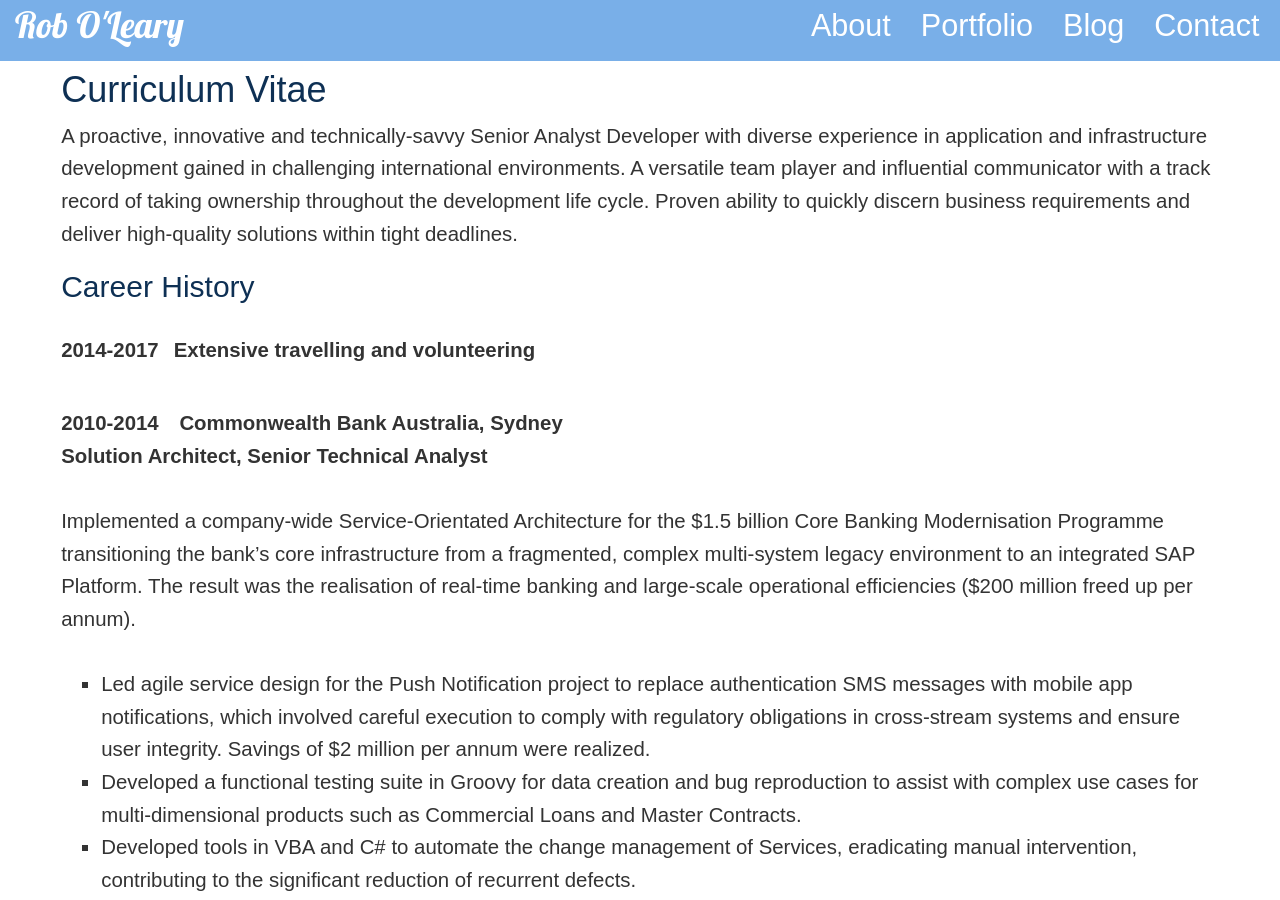
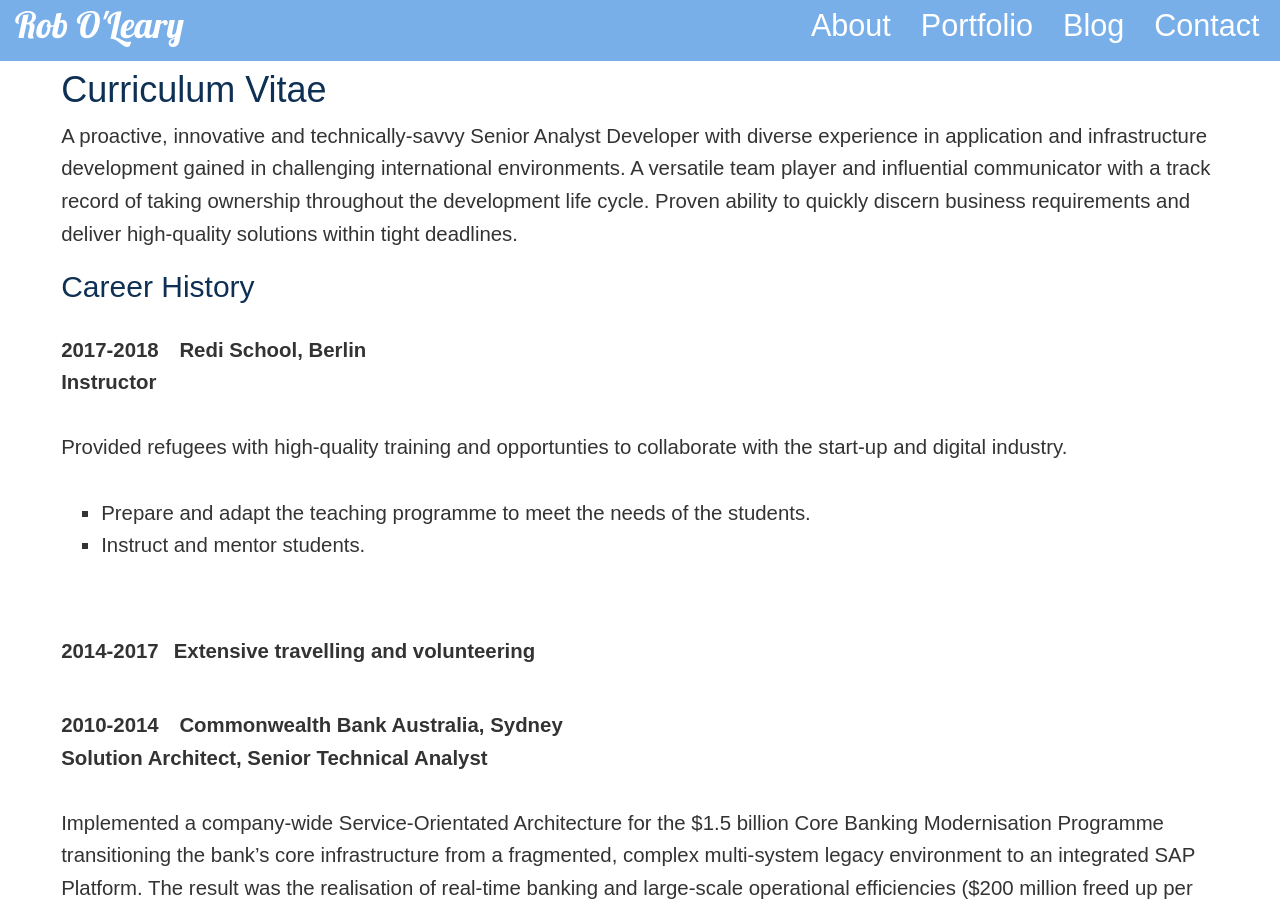
Before and after one commit to robole/robole.github.io, a Jekyll site: the page built from _pages/cv.html, in a window 1280 px wide and 900 px high. Built offline with Jekyll 4.4.1, drawn with Linux system fonts in a browser that asks for light colours; nearby versions of some CDN libraries.

Commit message:
fix arrows

```diff
--- a/_includes/portfolio.html
+++ b/_includes/portfolio.html
@@ -54,7 +54,7 @@
           <div class="portfolio-item-arrow">
             <span class="fas fa-arrow-circle-right"></span>
           </div>
-          <figcaption>Java Instructor</figcaption>
+          <figcaption>Java Training</figcaption>
           </a>
         </figure>
         <h2>Professional Training</h2>
@@ -78,7 +78,7 @@
           <a href="/invoicing-framing-business">
             <img style="background-image:url(/assets/img/portfolio/invoicing-cover.svg)" src="/assets/img/tree-400x400.png" class="portfolio-img portfolio-invoicing" alt="frame experts studio"/>
           <div class="portfolio-item-arrow">
-            <span class="fab fa-arrow-circle-right"></span>
+            <span class="fas fa-arrow-circle-right"></span>
           </div>
           <figcaption>Invoicing</figcaption>
           </a>
@@ -106,7 +106,7 @@
           <figure>
             <img style="background-image:url(/assets/img/portfolio/map-selector.svg)" src="/assets/img/tree-400x400.png" class="portfolio-img" alt="map selector" />
             <div class="portfolio-item-arrow">
-              <span class="fab fa-arrow-circle-right"></span>
+              <span class="fas fa-arrow-circle-right"></span>
             </div>
             <figcaption>Map Selector</figcaption>
             </a>
--- a/_pages/cv.html
+++ b/_pages/cv.html
@@ -12,6 +12,19 @@
   <section class="cv-history">
     <h2>Career History</h2>
     <ul class="cv-history-list no-style-list">
+      <li><span class="col-sm-3 col-md-3 col-lg-3 cv-history-list-date"><strong>2017-2018</strong></span>
+        <span class="col-sm-9 col-md-9 col-lg-9"><strong>Redi School, Berlin
+          <br/>Instructor<br/><br/></strong>
+          Provided refugees with high-quality training and
+          opportunties to collaborate with the start-up and
+          digital industry.
+          <br/><br/>
+    <ul class="cv-history-points">
+      <li>Prepare and adapt the teaching programme to meet the needs of the students.</li>
+      <li>Instruct and mentor students.</li>
+    </ul>
+    </span>
+      </li>
       <li><span class="col-sm-3 col-md-3 col-lg-3 cv-history-list-date"><strong>2014-2017</strong></span><span class="col-sm-9 col-md-9 col-lg-9"><strong>Extensive travelling and volunteering</strong><br/></span></li>
       <li><span class="col-sm-3 col-md-3 col-lg-3 cv-history-list-date"><strong>2010-2014</strong></span>
         <span class="col-sm-9 col-md-9 col-lg-9"><strong>Commonwealth Bank Australia, Sydney<br/>Solution Architect, Senior Technical Analyst<br/><br/></strong>Implemented a company-wide Service-Orientated Architecture for the $1.5 billion Core Banking Modernisation Programme transitioning the bank’s core infrastructure from a fragmented, complex multi-system legacy environment to an integrated SAP Platform. The result was the realisation of real-time banking and large-scale operational efficiencies ($200 million freed up per annum).<br/><br/>
```
Also changed, not shown: _posts/2018-06-16-portfolio-filter.md (+2 -2 lines), assets/img/portfolio/mongodb.svg (deleted).
